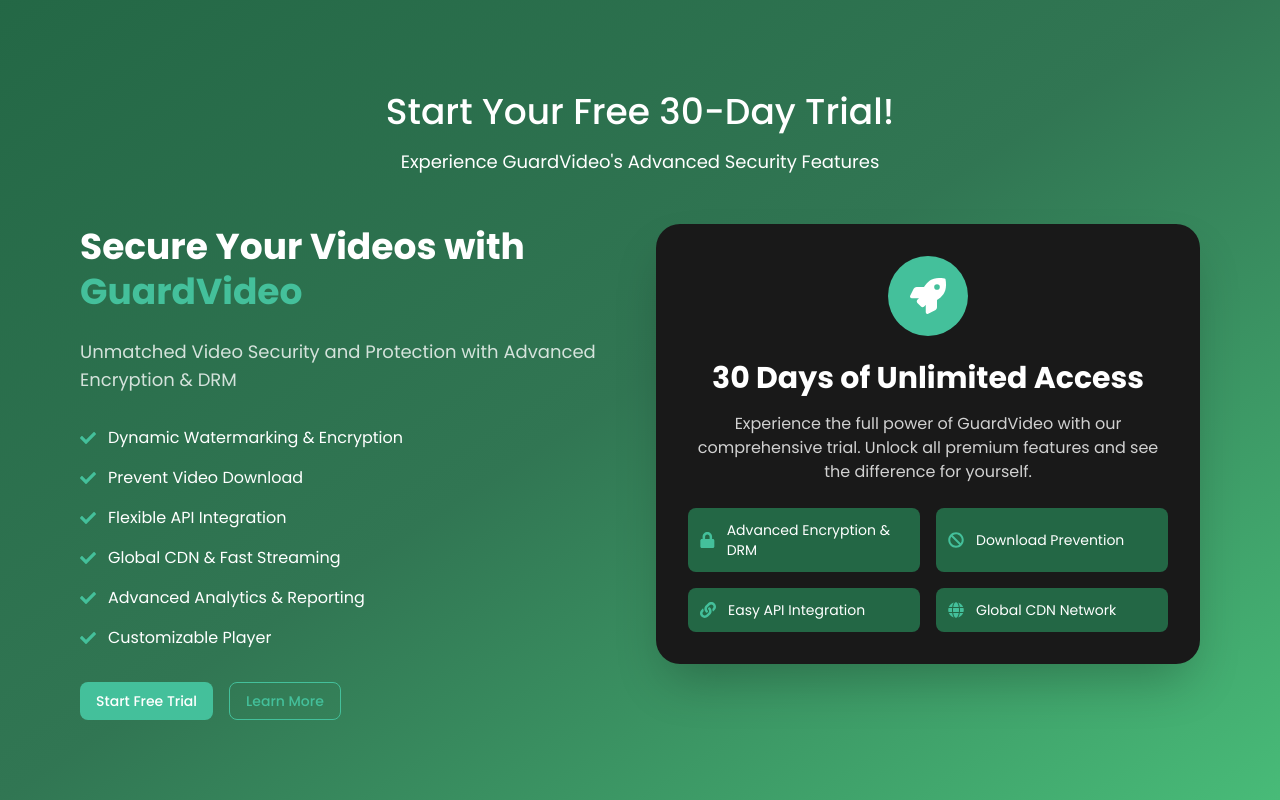
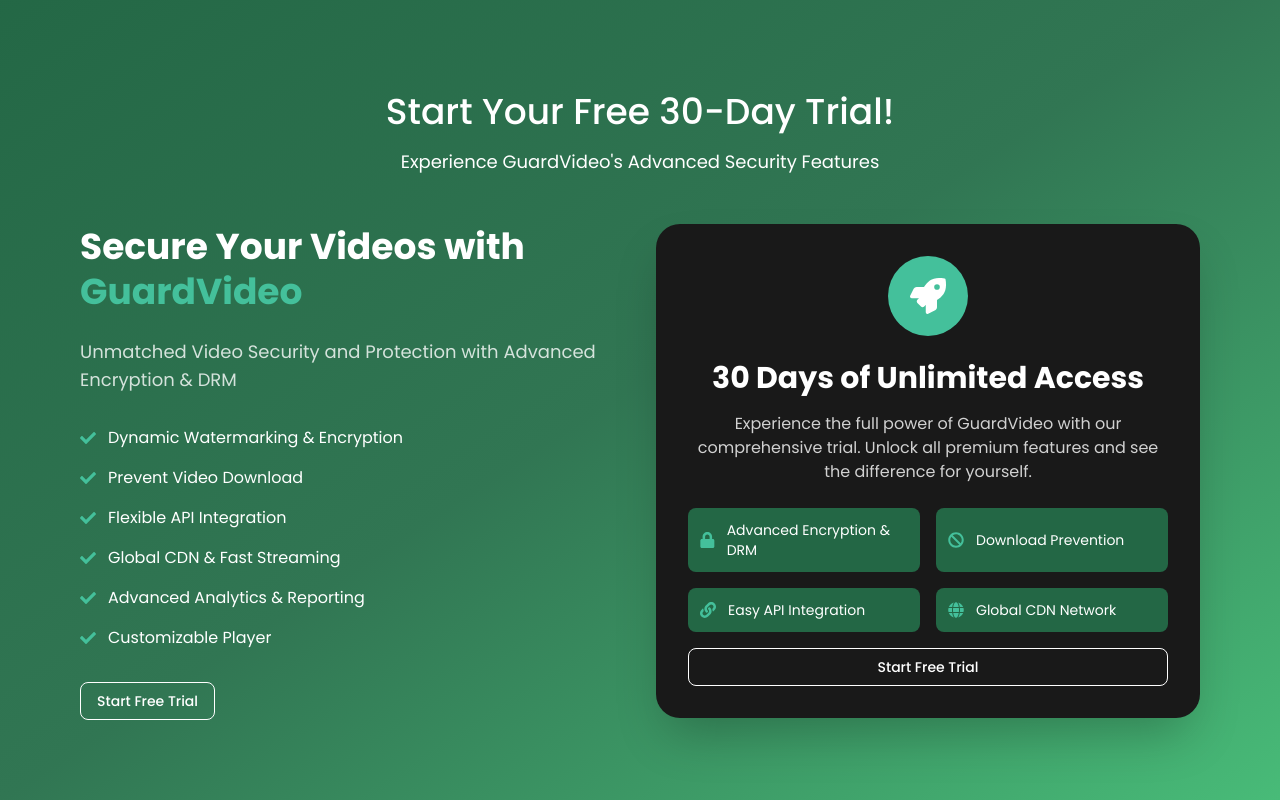
Before and after one commit to GuardVideo/front, a Next.js app: page / in a window 1280 px wide. Shown: the part 2731-3531 px from the top of the page. Built offline with nearby package versions, Linux system fonts and the light colour scheme.

Commit message:
update free trial section

```diff
--- a/src/components/shared/Home/FreeTrial.tsx
+++ b/src/components/shared/Home/FreeTrial.tsx
@@ -45,10 +45,9 @@
                 </li>
               ))}
             </ul>
-            <div className="flex space-x-4">
-              <button className="btn-fill">Start Free Trial</button>
-              <button className="btn-outline">Learn More</button>
-            </div>
+            <button className="btn-outline !text-white !border-white">
+              Start Free Trial
+            </button>
           </div>
           <div className="w-full">
             <div className="bg-[#191919] p-8 rounded-3xl shadow-2xl">
@@ -79,6 +78,9 @@
                   </div>
                 ))}
               </div>
+              <button className="mt-4 w-full btn-outline !text-white !border-white">
+                Start Free Trial
+              </button>
             </div>
           </div>
         </div>
```
